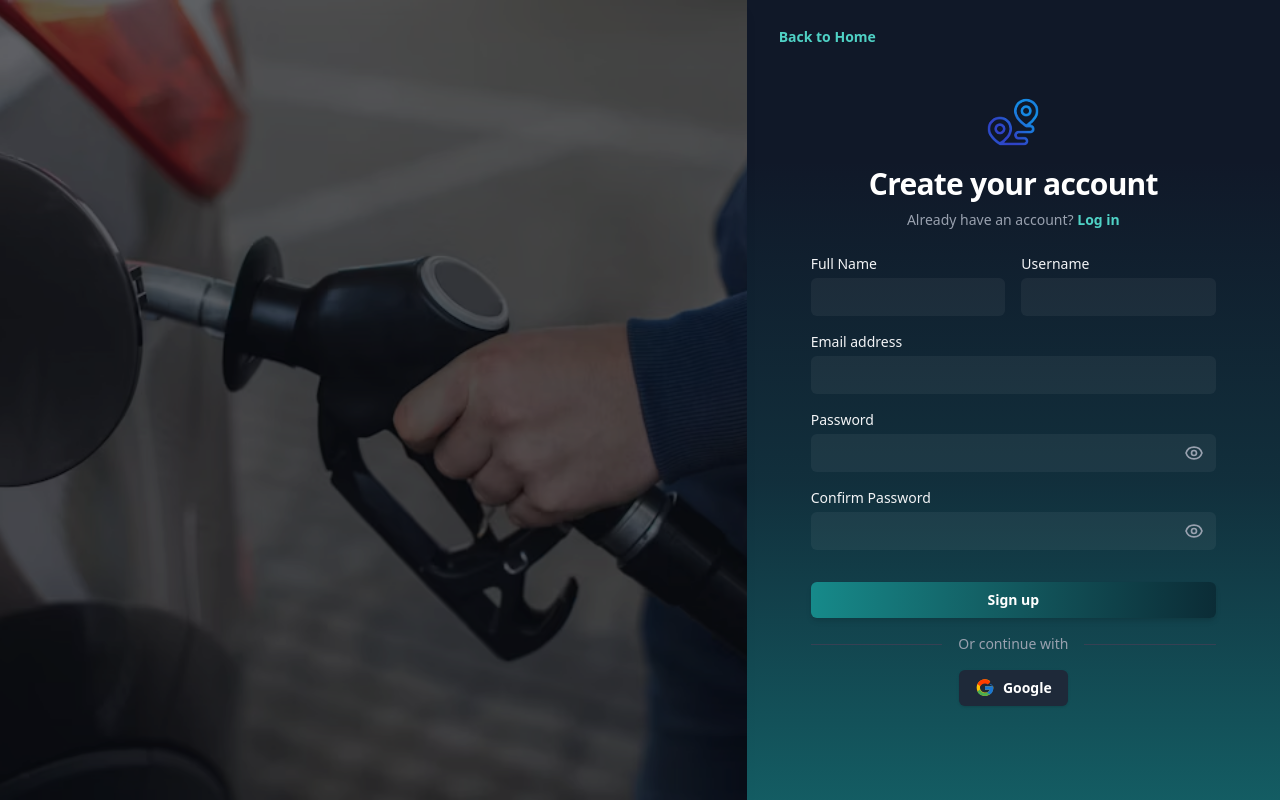
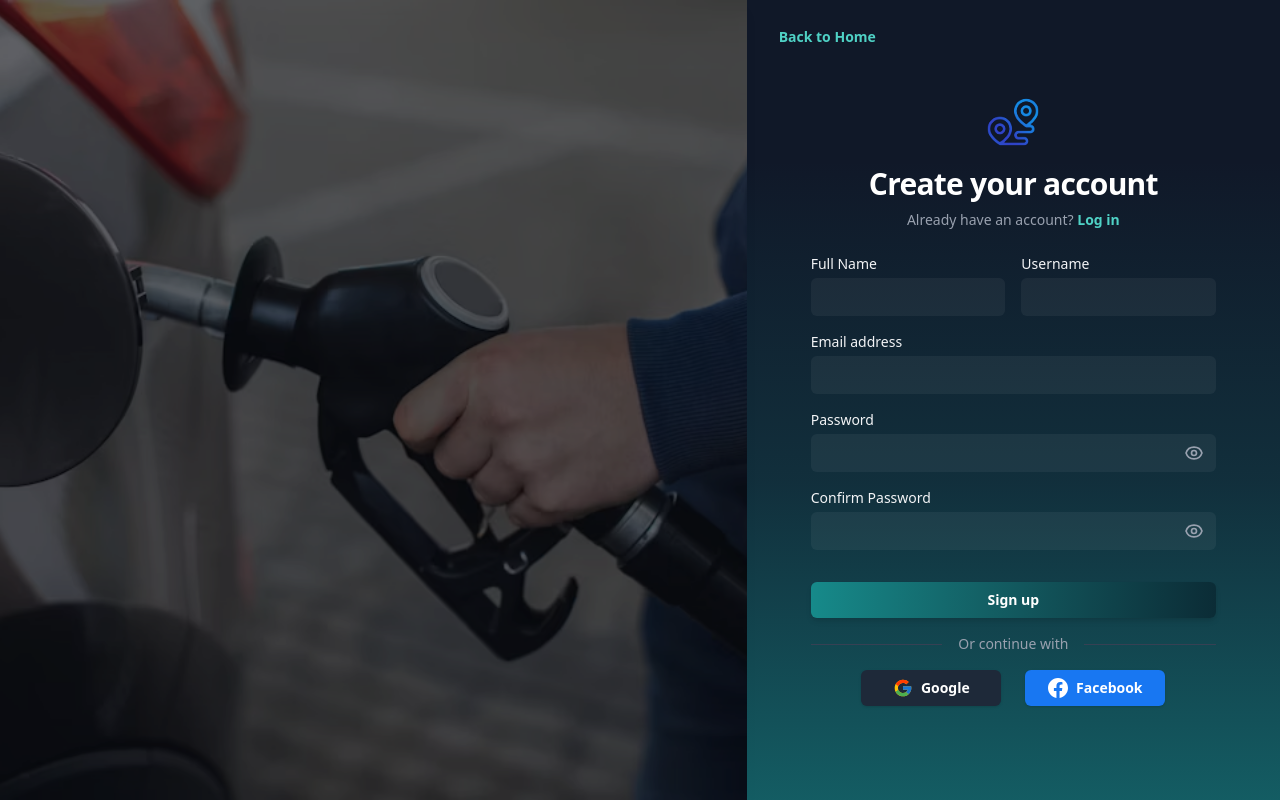
Before and after one commit to JvEztraaaa/FillTrip, a React (Vite) app: page /signup in a window 1280 px wide. Built offline with nearby package versions, Linux system fonts and the light colour scheme.

Commit message:
style: improved background effect position, added fb button, improved styling

```diff
--- a/src/pages/ContactUsPage.jsx
+++ b/src/pages/ContactUsPage.jsx
@@ -119,21 +119,21 @@ export default function ContactUsPage() {
                 {/* Decorative background */}
                 <div
                     aria-hidden="true"
-                    className="absolute inset-x-0 -top-40 -z-10 transform-gpu overflow-hidden blur-3xl sm:-top-80"
+                    className="absolute top-0 left-0 -z-10 transform-gpu overflow-hidden blur-3xl"
                 >
                     <div
                         style={{
                             clipPath:
-                                'polygon(74.1% 44.1%, 100% 61.6%, 97.5% 26.9%, 85.5% 0.1%, 80.7% 2%, 72.5% 32.5%, 60.2% 62.4%, 52.4% 68.1%, 47.5% 58.3%, 45.2% 34.5%, 27.5% 76.7%, 0.1% 64.9%, 17.9% 100%, 27.6% 76.8%, 76.1% 97.7%, 74.1% 44.1%)',
+                                'polygon(25% 0, 75% 0, 100% 50%, 75% 100%, 25% 100%, 0 50%)',
                         }}
-                        className="relative left-1/2 -z-10 aspect-[1155/678] w-[72.1875rem] max-w-none -translate-x-2 rotate-[30deg] bg-gradient-to-tr from-[#34d399] to-[#3b82f6] opacity-20 sm:left-[calc(50%-40rem)] sm:w-[90rem]"
+                        className="relative -z-10 aspect-[1155/678] w-[60rem] max-w-none rotate-[30deg] bg-gradient-to-tr from-[#34d399] to-[#3b82f6] opacity-14 sm:w-[80rem]"
                     />
                 </div>
 
                 {/* Title + Description */}
                 <div className="mx-auto max-w-2xl text-center px-4">
                     <h2 className="text-3xl font-semibold tracking-tight text-white sm:text-4xl lg:text-5xl">Contact Us</h2>
-                    <p className="mt-3 text-base text-gray-400 sm:text-lg lg:text-xl">
+                    <p className="mt-3 text-sm text-gray-400 sm:text-base lg:text-lg">
                         We're here to help and answer any questions you may have. Reach out to us and we'll respond as soon as possible.
                     </p>
                 </div>
--- a/src/pages/LoginPage.jsx
+++ b/src/pages/LoginPage.jsx
@@ -226,13 +226,27 @@ export default function LoginPage() {
               <span className="mx-4 text-gray-400 text-sm">Or continue with</span>
               <div className="flex-grow border-t border-gray-700" />
             </div>
-            <div className="flex justify-center">
+            <div className="flex justify-center gap-4 sm:gap-6">
               <button
                 type="button"
-                className="flex items-center justify-center gap-2 rounded-md bg-gray-800 px-4 py-2 text-sm font-semibold text-white shadow transition hover:bg-[#168A8A] hover:text-white cursor-pointer"
+                className="flex items-center justify-center gap-2 rounded-md bg-gray-800 px-4 py-2 text-sm font-semibold text-white shadow transition hover:bg-gray-600 hover:text-white cursor-pointer min-w-[120px] sm:min-w-[140px]"
               >
-                <svg className="h-5 w-5" viewBox="0 0 48 48"><g><path fill="#FFC107" d="M43.6 20.5h-1.9V20H24v8h11.3c-1.6 4.3-5.7 7-11.3 7-6.6 0-12-5.4-12-12s5.4-12 12-12c2.6 0 5 .8 7 2.3l5.7-5.7C33.3 5.1 28.9 3 24 3 12.9 3 4 11.9 4 23s8.9 20 20 20c11 0 20-9 20-20 0-1.3-.1-2.7-.4-4z" /><path fill="#FF3D00" d="M6.3 14.7l6.6 4.8C14.5 16.1 18.9 13 24 13c2.6 0 5 .8 7 2.3l5.7-5.7C33.3 5.1 28.9 3 24 3c-7.2 0-13.4 3.8-17 9.7z" /><path fill="#4CAF50" d="M24 43c4.8 0 9.3-1.6 12.8-4.4l-5.9-4.8C28.7 35.3 26.4 36 24 36c-5.6 0-10.3-3.6-12-8.5l-6.6 5.1C7.9 39.2 15.4 43 24 43z" /><path fill="#1976D2" d="M43.6 20.5h-1.9V20H24v8h11.3c-1.1 3-3.5 5.3-6.3 6.5l6.6 5.1C41.1 37.2 44 30.7 44 24c0-5.523-4.477-10-10-10z" /></g></svg>
-                Google
+                <svg className="h-5 w-5 flex-shrink-0" viewBox="0 0 48 48">
+                  <path fill="#FFC107" d="M43.611,20.083H42V20H24v8h11.303c-1.649,4.657-6.08,8-11.303,8c-6.627,0-12-5.373-12-12c0-6.627,5.373-12,12-12c3.059,0,5.842,1.154,7.961,3.039l5.657-5.657C34.046,6.053,29.268,4,24,4C12.955,4,4,12.955,4,24c0,11.045,8.955,20,20,20c11.045,0,20-8.955,20-20C44,22.659,43.862,21.35,43.611,20.083z"/>
+                  <path fill="#FF3D00" d="M6.306,14.691l6.571,4.819C14.655,15.108,18.961,12,24,12c3.059,0,5.842,1.154,7.961,3.039l5.657-5.657C34.046,6.053,29.268,4,24,4C16.318,4,9.656,8.337,6.306,14.691z"/>
+                  <path fill="#4CAF50" d="M24,44c5.166,0,9.86-1.977,13.409-5.192l-6.19-5.238C29.211,35.091,26.715,36,24,36c-5.202,0-9.619-3.317-11.283-7.946l-6.522,5.025C9.505,39.556,16.227,44,24,44z"/>
+                  <path fill="#1976D2" d="M43.611,20.083H42V20H24v8h11.303c-0.792,2.237-2.231,4.166-4.087,5.571c0.001-0.001,0.002-0.001,0.003-0.002l6.19,5.238C36.971,39.205,44,34,44,24C44,22.659,43.862,21.35,43.611,20.083z"/>
+                </svg>
+                <span className="whitespace-nowrap">Google</span>
+              </button>
+              <button
+                type="button"
+                className="flex items-center justify-center gap-2 rounded-md bg-[#1877F2] px-4 py-2 text-sm font-semibold text-white shadow transition hover:bg-[#1565c0] hover:text-white cursor-pointer min-w-[120px] sm:min-w-[140px]"
+              >
+                <svg className="h-5 w-5 flex-shrink-0" fill="currentColor" viewBox="0 0 24 24">
+                  <path d="M24 12.073c0-6.627-5.373-12-12-12s-12 5.373-12 12c0 5.99 4.388 10.954 10.125 11.854v-8.385H7.078v-3.47h3.047V9.43c0-3.007 1.792-4.669 4.533-4.669 1.312 0 2.686.235 2.686.235v2.953H15.83c-1.491 0-1.956.925-1.956 1.874v2.25h3.328l-.532 3.47h-2.796v8.385C19.612 23.027 24 18.062 24 12.073z"/>
+                </svg>
+                <span className="whitespace-nowrap">Facebook</span>
               </button>
             </div>
           </form>
--- a/src/pages/SignupPage.jsx
+++ b/src/pages/SignupPage.jsx
@@ -303,13 +303,27 @@ export default function SignupPage() {
                             <span className="mx-4 text-gray-400 text-sm">Or continue with</span>
                             <div className="flex-grow border-t border-gray-700" />
                         </div>
-                        <div className="flex justify-center">
+                        <div className="flex justify-center gap-4 sm:gap-6">
                             <button
                                 type="button"
-                                className="flex items-center justify-center gap-2 rounded-md bg-gray-800 px-4 py-2 text-sm font-semibold text-white shadow transition hover:bg-[#168A8A] hover:text-white cursor-pointer"
+                                className="flex items-center justify-center gap-2 rounded-md bg-gray-800 px-4 py-2 text-sm font-semibold text-white shadow transition hover:bg-gray-600 hover:text-white cursor-pointer min-w-[120px] sm:min-w-[140px]"
                             >
-                                <svg className="h-5 w-5" viewBox="0 0 48 48"><g><path fill="#FFC107" d="M43.6 20.5h-1.9V20H24v8h11.3c-1.6 4.3-5.7 7-11.3 7-6.6 0-12-5.4-12-12s5.4-12 12-12c2.6 0 5 .8 7 2.3l5.7-5.7C33.3 5.1 28.9 3 24 3 12.9 3 4 11.9 4 23s8.9 20 20 20c11 0 20-9 20-20 0-1.3-.1-2.7-.4-4z" /><path fill="#FF3D00" d="M6.3 14.7l6.6 4.8C14.5 16.1 18.9 13 24 13c2.6 0 5 .8 7 2.3l5.7-5.7C33.3 5.1 28.9 3 24 3c-7.2 0-13.4 3.8-17 9.7z" /><path fill="#4CAF50" d="M24 43c4.8 0 9.3-1.6 12.8-4.4l-5.9-4.8C28.7 35.3 26.4 36 24 36c-5.6 0-10.3-3.6-12-8.5l-6.6 5.1C7.9 39.2 15.4 43 24 43z" /><path fill="#1976D2" d="M43.6 20.5h-1.9V20H24v8h11.3c-1.1 3-3.5 5.3-6.3 6.5l6.6 5.1C41.1 37.2 44 30.7 44 24c0-5.523-4.477-10-10-10z" /></g></svg>
-                                Google
+                                <svg className="h-5 w-5 flex-shrink-0" viewBox="0 0 48 48">
+                                  <path fill="#FFC107" d="M43.611,20.083H42V20H24v8h11.303c-1.649,4.657-6.08,8-11.303,8c-6.627,0-12-5.373-12-12c0-6.627,5.373-12,12-12c3.059,0,5.842,1.154,7.961,3.039l5.657-5.657C34.046,6.053,29.268,4,24,4C12.955,4,4,12.955,4,24c0,11.045,8.955,20,20,20c11.045,0,20-8.955,20-20C44,22.659,43.862,21.35,43.611,20.083z"/>
+                                  <path fill="#FF3D00" d="M6.306,14.691l6.571,4.819C14.655,15.108,18.961,12,24,12c3.059,0,5.842,1.154,7.961,3.039l5.657-5.657C34.046,6.053,29.268,4,24,4C16.318,4,9.656,8.337,6.306,14.691z"/>
+                                  <path fill="#4CAF50" d="M24,44c5.166,0,9.86-1.977,13.409-5.192l-6.19-5.238C29.211,35.091,26.715,36,24,36c-5.202,0-9.619-3.317-11.283-7.946l-6.522,5.025C9.505,39.556,16.227,44,24,44z"/>
+                                  <path fill="#1976D2" d="M43.611,20.083H42V20H24v8h11.303c-0.792,2.237-2.231,4.166-4.087,5.571c0.001-0.001,0.002-0.001,0.003-0.002l6.19,5.238C36.971,39.205,44,34,44,24C44,22.659,43.862,21.35,43.611,20.083z"/>
+                                </svg>
+                                <span className="whitespace-nowrap">Google</span>
+                            </button>
+                            <button
+                                type="button"
+                                className="flex items-center justify-center gap-2 rounded-md bg-[#1877F2] px-4 py-2 text-sm font-semibold text-white shadow transition hover:bg-[#1565c0] hover:text-white cursor-pointer min-w-[120px] sm:min-w-[140px]"
+                            >
+                                <svg className="h-5 w-5 flex-shrink-0" fill="currentColor" viewBox="0 0 24 24">
+                                  <path d="M24 12.073c0-6.627-5.373-12-12-12s-12 5.373-12 12c0 5.99 4.388 10.954 10.125 11.854v-8.385H7.078v-3.47h3.047V9.43c0-3.007 1.792-4.669 4.533-4.669 1.312 0 2.686.235 2.686.235v2.953H15.83c-1.491 0-1.956.925-1.956 1.874v2.25h3.328l-.532 3.47h-2.796v8.385C19.612 23.027 24 18.062 24 12.073z"/>
+                                </svg>
+                                <span className="whitespace-nowrap">Facebook</span>
                             </button>
                         </div>
                     </form>
```
